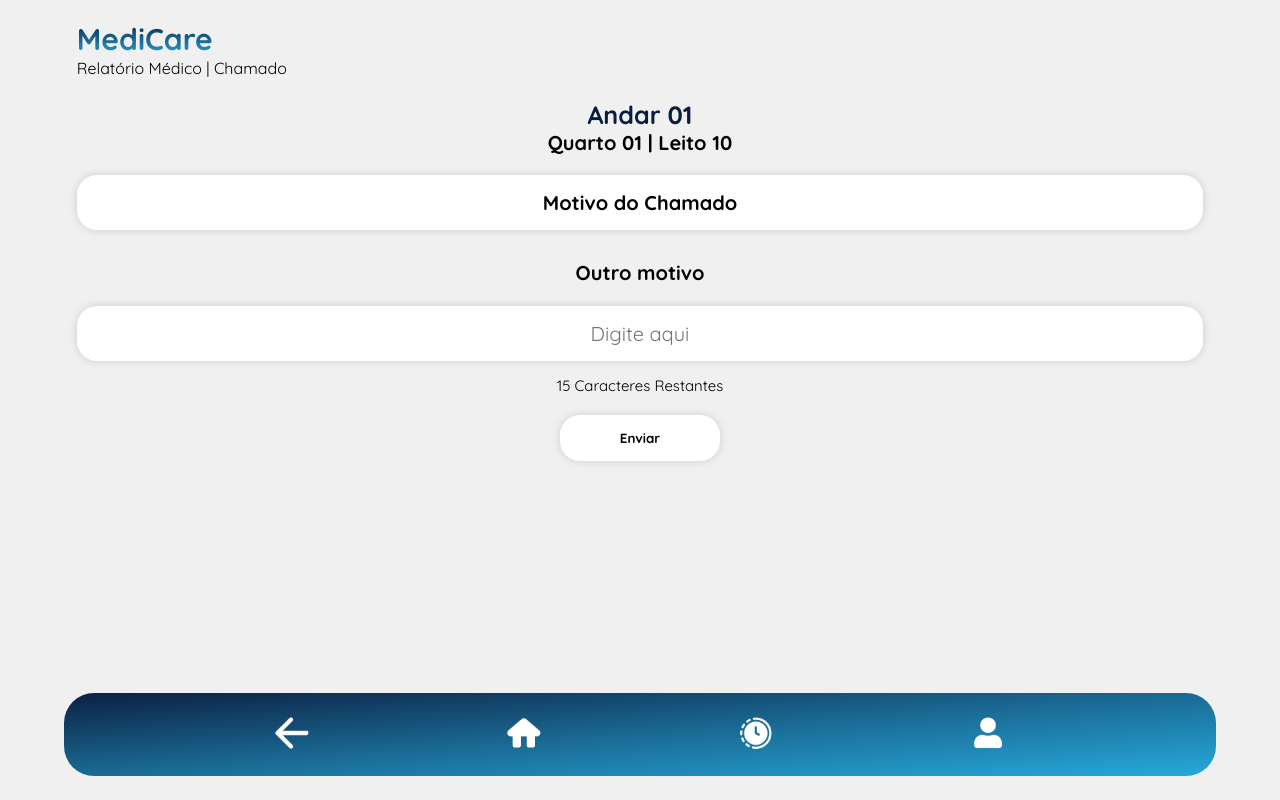
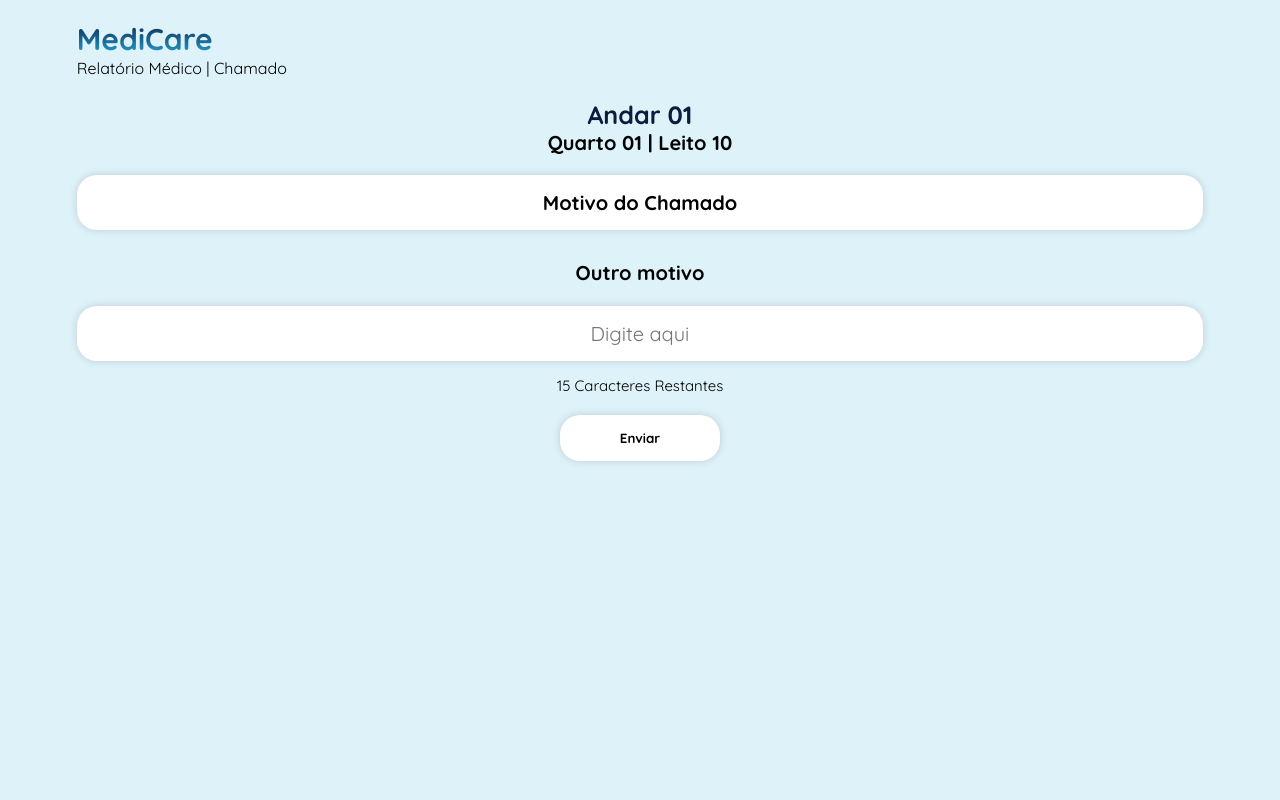
Before and after one commit to BrennoPrettyman/MediCare, a PHP site: page /motivo.html in a window 1280 px wide. Run offline with PHP 8.4, Linux system fonts and the light colour scheme.

Commit message:
arrumeir

```diff
--- a/cadastro.php
+++ b/cadastro.php
@@ -76,8 +76,8 @@
         </div>
         <snaN id="passwordVerify">
         <char id="char">• 7 Caracteres</char>
-        <num id="num">ﾠ• Número</num>
-        <special id="special">ﾠ• Caracter Especial</special>
+        <num id="num">• Número</num>
+        <special id="special">• Caracter Especial</special>
         </snaN>
         <p>Repita sua senha</p>
         <div class="formRow">
--- a/css/historico.css
+++ b/css/historico.css
@@ -1,6 +1,6 @@
 /* CORPO */
 body {
-    background-color: rgba(222, 242, 249, 1);
+    background-color:rgba(240, 240, 240, 1);
     padding-bottom: 130px;
     margin-right: 6%;
     margin-left: 6%;
--- a/css/motivo.css
+++ b/css/motivo.css
@@ -1,6 +1,6 @@
 /* CORPO */
 body {
-    background-color: rgba(240, 240, 240, 1);
+    background-color: rgba(222, 242, 249, 1);;
     padding-bottom: 130px;
     margin-right: 6%;
     margin-left: 6%;
--- a/motivo.html
+++ b/motivo.html
@@ -6,7 +6,7 @@
     <meta name="viewport" content="width=device-width, initial-scale=1.0">
     <link rel="stylesheet" href="css/motivo.css">
     <link rel="stylesheet" href="css/icons.css">
-    <link rel="stylesheet" href="css/navbar.css">
+
 
     <!-- FONTES -->
     <link rel="preconnect" href="https://fonts.googleapis.com">
@@ -41,14 +41,5 @@
         <img src="pics/enviado.png" id="send">
         <h6>Motivo Registrado</h6>
     </div>
-
-    <div class="navbar">
-        <a href="relatorio.html"><img src="pics/seta.png" class="icon" id="HomeIcon"></a>
-        <a href="home.html"><img src="pics/home.png" class="icon" id="HomeIcon"></a>
-        <a href="historico.html"><img src="pics/history.png" class="icon" id="ClockIcon"></a>
-        <a href="perfil.php"><img src="pics/perfil.png" class="icon" id="PeopleIcon"> </a>
-    </div>
-
 </body>
-
 </html>
```
Also changed, not shown: js/cadastro.js (+4 -4 lines), js/redefinir.js (+4 -4 lines).
